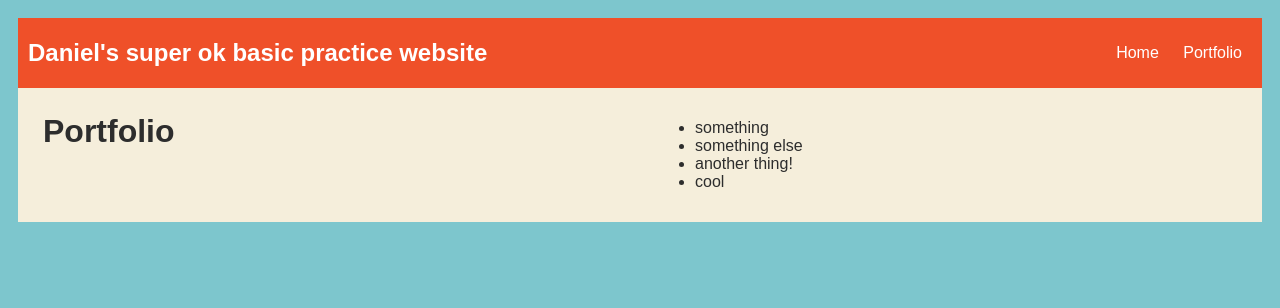
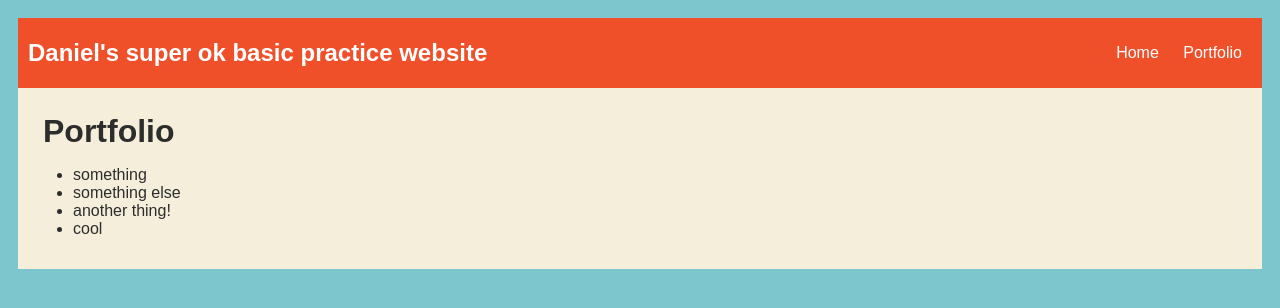
Before and after one commit to djbaker/djbaker.github.io, a plain HTML site: page portfolio.html in a window 1280 px wide. Drawn offline with Linux system fonts and the light colour scheme.

Commit message:
changes to porfolio

```diff
--- a/portfolio.html
+++ b/portfolio.html
@@ -97,8 +97,6 @@
                 <h1>Portfolio</h1>
                 <ul id="portfolio">
                 </ul>
-            </div>
-        <div class="content">
             <ul id="list">
                 <li>something</li>
                 <li>something else</li>
```
